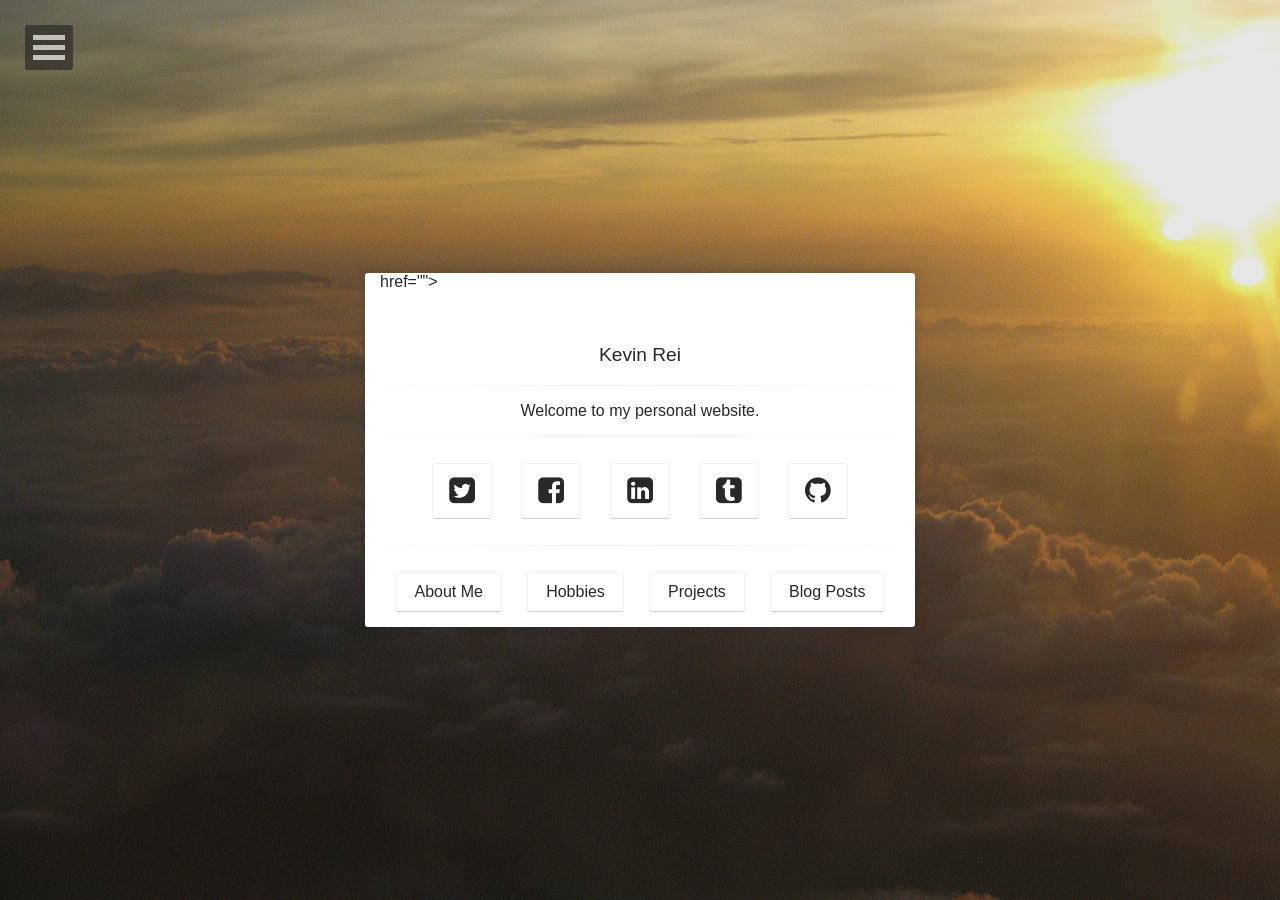
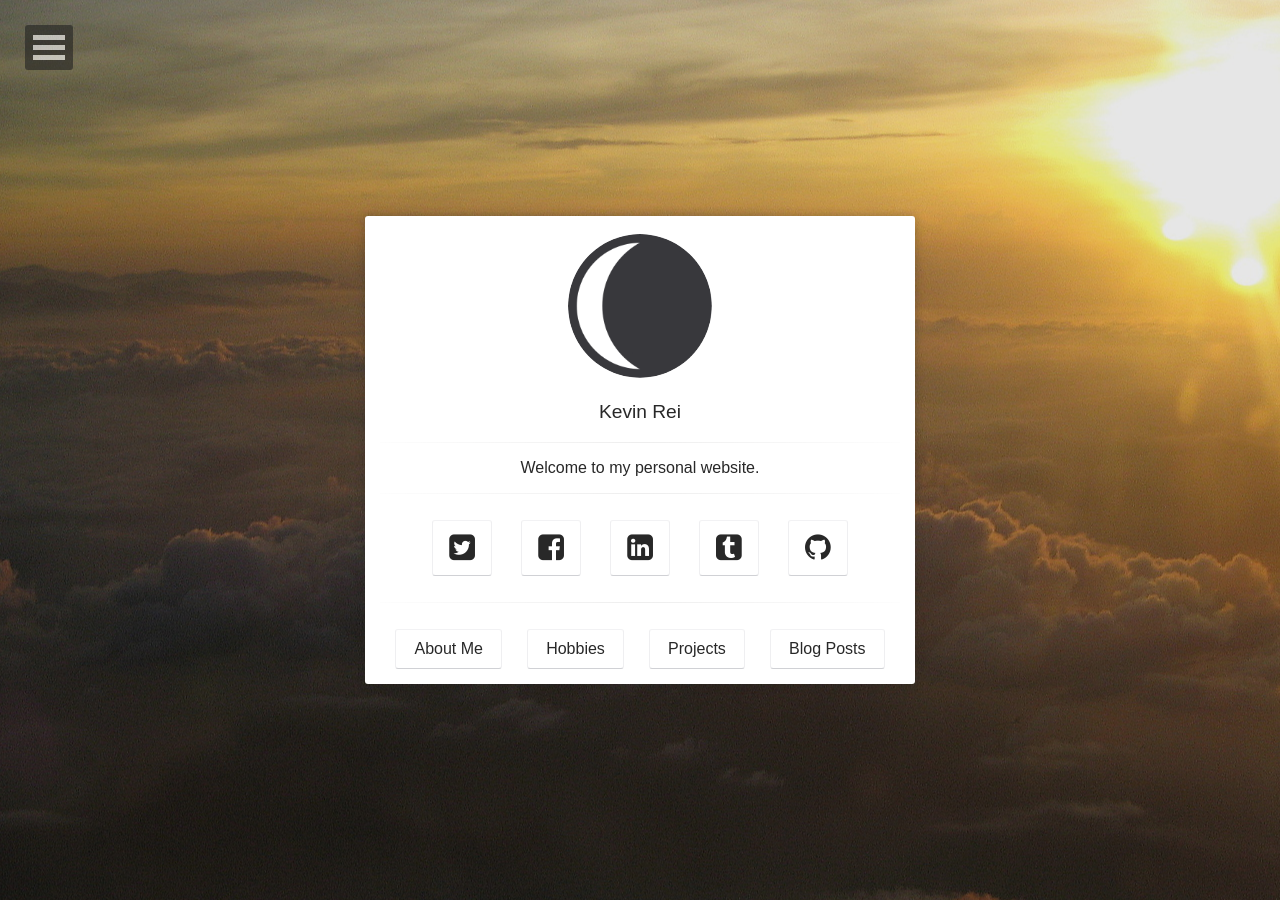
Before and after one commit to kevinrei/kevinrei.github.io, a Jekyll site: the page built from index.html, in a window 1280 px wide. Built offline with Jekyll 4.4.1, drawn with Linux system fonts in a browser that asks for light colours; some web fonts are replaced; comment, search, counter and statistics services are not loaded.

Commit message:
Quick fix for home page logo

```diff
--- a/_layouts/home.html
+++ b/_layouts/home.html
@@ -14,8 +14,8 @@ layout: compress
     <!-- Header -->
     <header class="header flex" role="banner">
         <div class="container animated fadeIn">
-href="{{ site.url }}">            <div class="row">
-                    <a
+            <div class="row">
+                    <a href="{{ site.url }}">
                         <img src="{{ site.logo }}" class="img-circle zoombtn animated rotateIn">
                     </a>
                     <h3 class="title">
```
